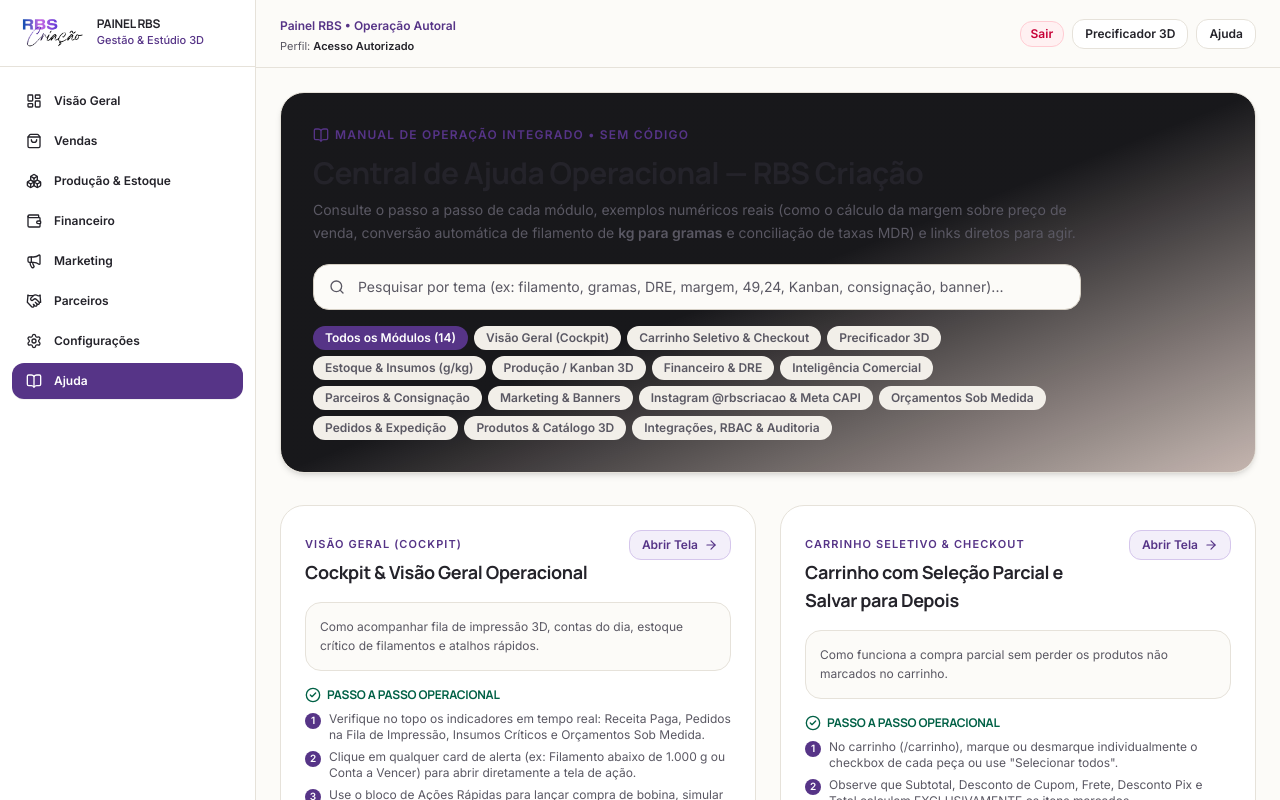
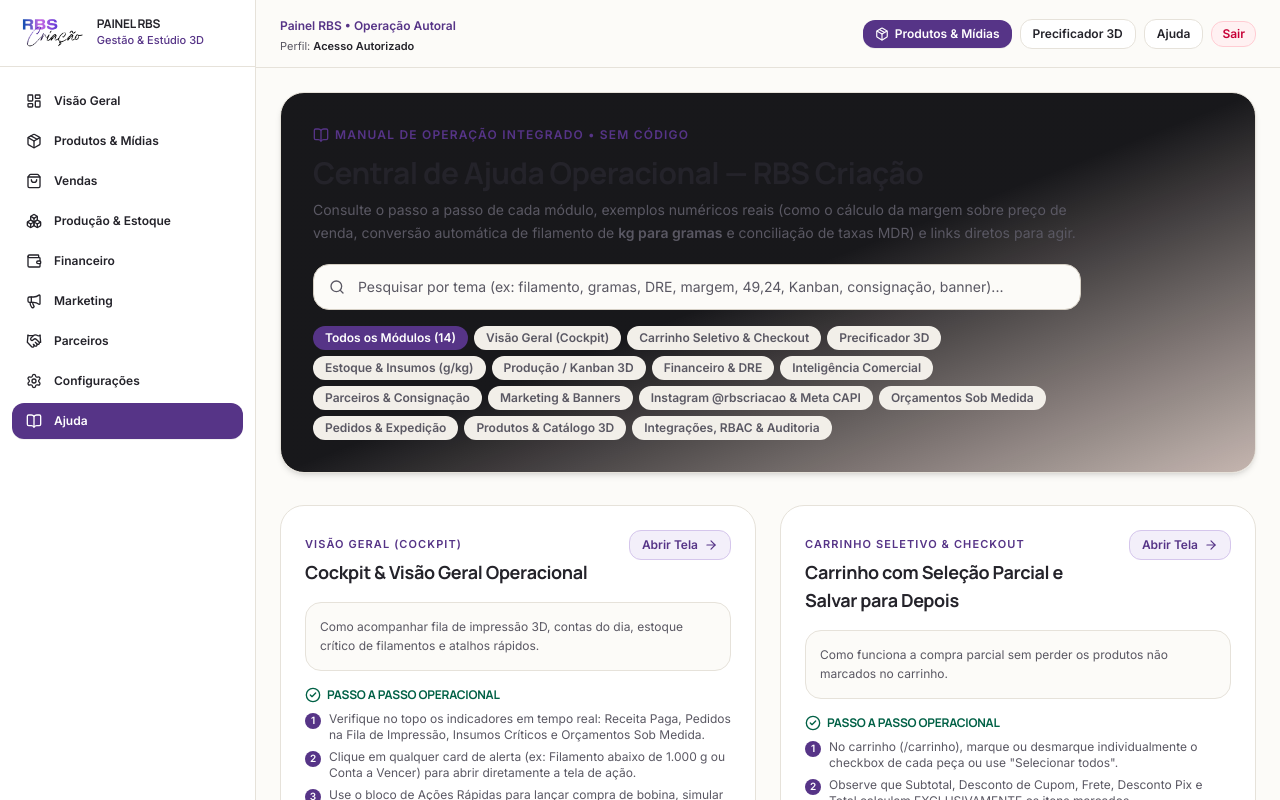
Before and after one commit to rodrigorbes-glitch/rbscriacao, a Next.js app: page /admin/ajuda in a window 1280 px wide. Shown: the top 800 px of the page. Built offline with nearby package versions, Linux system fonts and the light colour scheme; no server answers.

Commit message:
feat(admin): add Produtos & Midias to sidebar nav, topbar and Kanban header

```diff
--- a/src/app/admin/layout.tsx
+++ b/src/app/admin/layout.tsx
@@ -16,12 +16,12 @@ import {
   Menu,
   X,
   LogOut,
+  Package,
 } from 'lucide-react';
 
-// Simplified Navigation according to Directive 5:
-// Visão geral, Vendas, Produção e estoque, Financeiro, Marketing, Parceiros, Configurações e Ajuda.
 const ADMIN_NAV = [
   { href: '/admin', label: 'Visão Geral', icon: LayoutDashboard, exact: true },
+  { href: '/admin/produtos', label: 'Produtos & Mídias', icon: Package },
   { href: '/admin/pedidos', label: 'Vendas', icon: ShoppingBag },
   { href: '/admin/producao', label: 'Produção & Estoque', icon: Boxes },
   { href: '/admin/financeiro', label: 'Financeiro', icon: Wallet },
@@ -173,14 +173,13 @@ export default function AdminLayout({ children }: { children: React.ReactNode })
           </div>
 
           <div className="flex items-center gap-2">
-            <button
-              type="button"
-              onClick={handleLogout}
-              className="rounded-xl border border-rose-200 bg-rose-50 px-2.5 py-1 text-xs font-semibold text-rose-700 hover:bg-rose-100 transition cursor-pointer"
-              title="Sair do painel"
+            <Link
+              href="/admin/produtos"
+              className="rounded-xl bg-[#563487] px-3 py-1.5 text-xs font-semibold text-white transition hover:bg-[#462970] flex items-center gap-1.5 shadow-2xs"
             >
-              Sair
-            </button>
+              <Package className="h-3.5 w-3.5" />
+              <span>Produtos & Mídias</span>
+            </Link>
             <Link
               href="/admin/precificador"
               className="rounded-xl border border-[#E6E2DA] bg-white px-3 py-1.5 text-xs font-semibold text-[#24232A] transition hover:border-[#563487] hover:text-[#563487]"
@@ -193,6 +192,14 @@ export default function AdminLayout({ children }: { children: React.ReactNode })
             >
               Ajuda
             </Link>
+            <button
+              type="button"
+              onClick={handleLogout}
+              className="rounded-xl border border-rose-200 bg-rose-50 px-2.5 py-1 text-xs font-semibold text-rose-700 hover:bg-rose-100 transition cursor-pointer"
+              title="Sair do painel"
+            >
+              Sair
+            </button>
           </div>
         </header>
 
--- a/src/app/admin/producao/page.tsx
+++ b/src/app/admin/producao/page.tsx
@@ -1,4 +1,6 @@
 import React from 'react';
+import Link from 'next/link';
+import { Package } from 'lucide-react';
 import { getDb } from '@/db';
 import { HelpBalloon } from '@/components/HelpBalloon';
 import { AdminKanbanClient, type KanbanJobDTO } from '@/components/AdminKanbanClient';
@@ -45,7 +47,16 @@ export default async function AdminProducaoKanbanPage() {
             Avance ordens entre as 6 etapas da fazenda de impressão. O consumo produtivo e eventuais falhas abatem gramas reais da bobina e alimentam o CMV.
           </p>
         </div>
-        <HelpBalloon moduleSlug="producao" />
+        <div className="flex items-center gap-2">
+          <Link
+            href="/admin/produtos"
+            className="flex items-center gap-1.5 rounded-xl border border-[#563487] bg-white px-3.5 py-2 text-xs font-bold text-[#563487] hover:bg-[#F3EFFA] transition shadow-2xs"
+          >
+            <Package className="h-4 w-4" />
+            <span>Cadastrar Produtos & Mídias</span>
+          </Link>
+          <HelpBalloon moduleSlug="producao" />
+        </div>
       </div>
 
       <AdminKanbanClient jobs={jobs} />
```
